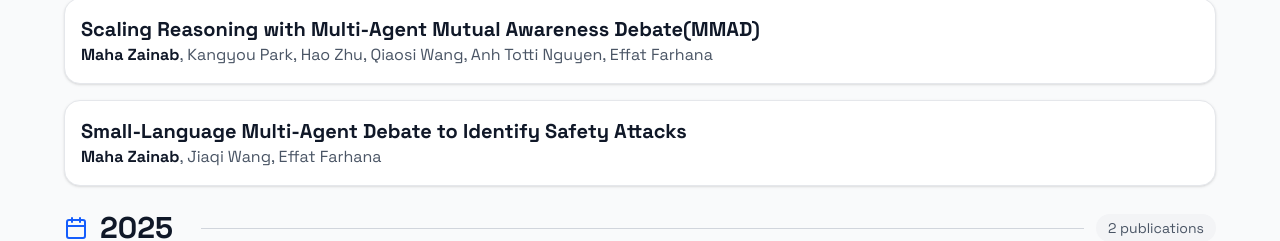
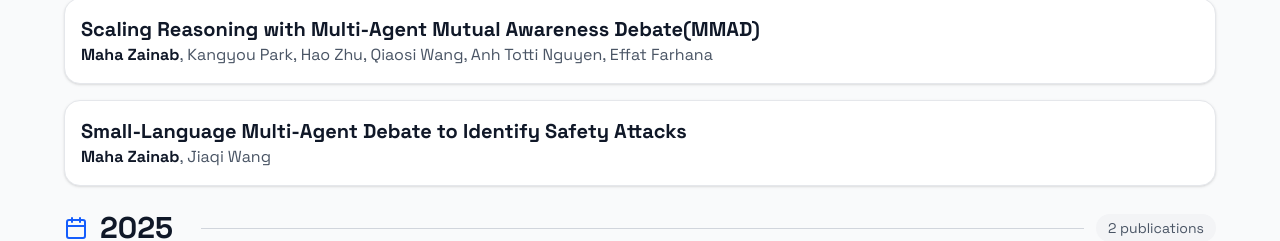
Before and after one commit to MahaZainab/MahaZainab.github.io, a React (Vite) app: page / in a window 1280 px wide. Shown: the part 1141-1382 px from the top of the page. Built offline with nearby package versions, Linux system fonts and the light colour scheme.

Commit message:
Auto commit on save

```diff
--- a/src/data/content.ts
+++ b/src/data/content.ts
@@ -96,7 +96,7 @@ export const publications: Publication[] = [
   {
     id: 5,
     title: "Small-Language Multi-Agent Debate to Identify Safety Attacks",
-    authors: ["Maha Zainab", "Jiaqi Wang", "Effat Farhana"],
+    authors: ["Maha Zainab", "Jiaqi Wang",],
     pdfLink: "",
     talkLink: "",
     year: "2026",
```
